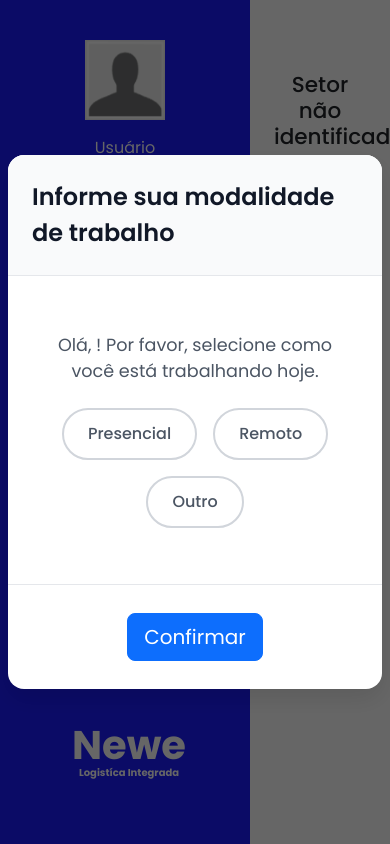
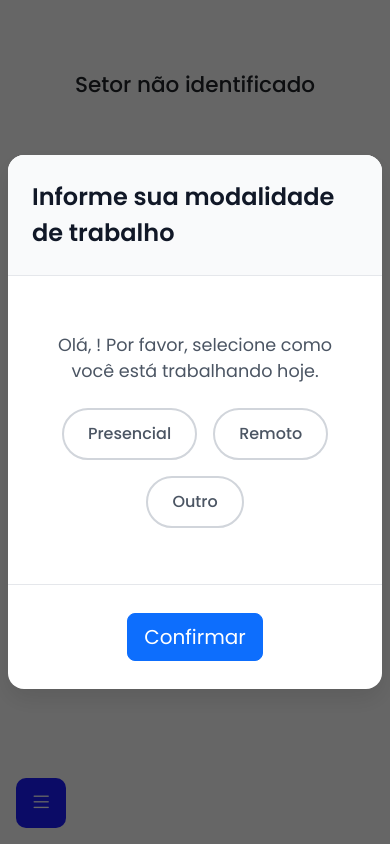
Before and after one commit to Team-Chronos/API-DSM-2SEMESTRE-2025, a React (Vite) app in the folder frontend/: page / in a window 390 px wide. Built offline with nearby package versions, Linux system fonts and the light colour scheme; sample sign-in values are in the browser's storage.

Commit message:
feat (#125): menu responsivo a telas pequenas

```diff
--- a/frontend/src/components/HomeLayout.tsx
+++ b/frontend/src/components/HomeLayout.tsx
@@ -6,11 +6,11 @@ export const HomeLayout = () => {
 	const { logout } = useAuth()
 
 	return (
-    <div className="home-layout d-flex overflow-y-hidden">
+    <div className="home-layout d-flex overflow-y-hidden" style={{ height: '100vh' }}>
       <Sidebar
         onLogout={logout}
       />
-      <main className="home-main flex-grow-1 p-4 overflow-y-auto" style={{ height: '100vh' }}>{<Outlet />}</main>
+      <main className="home-main flex-grow-1 p-4 overflow-y-auto">{<Outlet />}</main>
     </div>
   );
 }
--- a/frontend/src/components/Sidebar.tsx
+++ b/frontend/src/components/Sidebar.tsx
@@ -2,6 +2,7 @@ import { Logo } from "./Logo"
 import "../css/sidebar.css";
 import { useAuth } from "../context/AuthContext";
 import { useLocation, useNavigate } from "react-router-dom";
+import { useState } from "react";
 
 interface SidebarProps {
   onLogout: () => void;
@@ -19,6 +20,7 @@ export const Sidebar = ({ onLogout }: SidebarProps) => {
   const { user } = useAuth();
   const navigate = useNavigate();
   const location = useLocation();
+  const [open, setOpen] = useState(false);
 
   const currentPath = location.pathname.replace("/", "") || "inicio";
 
@@ -31,7 +33,8 @@ export const Sidebar = ({ onLogout }: SidebarProps) => {
 	const setorTexto = user?.setor ? setorMap[user.setor] : "Desconhecido";
 
 	return (
-    <div id="barra-lateral" className="d-flex flex-column align-items-center">
+    <>
+      <div id="barra-lateral" className={`d-flex h-100 flex-column align-items-center ${open ? "open" : ""}`}>
         <div id="colab-info" className="d-flex flex-column align-items-center mb-1 mt-4">
           <img
             id="colab-img"
@@ -57,7 +60,10 @@ export const Sidebar = ({ onLogout }: SidebarProps) => {
                     item.id === currentPath ? "active" : ""
                   }`}
                   style={{ cursor: "pointer" }}
-                onClick={() => navigate(item.id === "inicio" ? "/" : `/${item.id}`)}
+                  onClick={() => {
+                    navigate(item.id === "inicio" ? "/" : `/${item.id}`)
+                    setOpen(false)
+                  }}
                 >
                   <i className={`bi ${iconName}`}></i>
                   <span>{item.label}</span>
@@ -79,5 +85,13 @@ export const Sidebar = ({ onLogout }: SidebarProps) => {
 
         <Logo />
       </div>
+
+      <button
+        className="btn-toggle-sidebar"
+        onClick={() => setOpen(!open)}
+      >
+        <i className="bi bi-list"></i>
+      </button>
+    </>
   );
 }
--- a/frontend/src/css/sidebar.css
+++ b/frontend/src/css/sidebar.css
@@ -1,9 +1,50 @@
+.btn-toggle-sidebar {
+  display: none;
+  position: fixed;
+  bottom: 16px;
+  left: 16px;
+  z-index: 999;
+  background: var(--azul);
+  color: white;
+  border: none;
+  padding: 8px 14px;
+  border-radius: 10px;
+  font-size: 1.4rem;
+
+  transition: left .45s ease;
+}
+
 #barra-lateral {
   background-color: var(--azul);
   color: white;
   padding: 1rem;
   width: 15%;
   min-width: 250px;
+
+  transition: transform .4s ease;
+}
+
+@media (max-width: 768px) {
+  #barra-lateral {
+    position: fixed;
+    height: 100vh;
+    top: 0;
+    left: 0;
+    transform: translateX(-100%);
+    z-index: 998;
+  }
+
+  #barra-lateral.open {
+    transform: translateX(0);
+  }
+
+  .btn-toggle-sidebar {
+    display: block;
+  }
+
+  #barra-lateral.open ~ .btn-toggle-sidebar {
+    left: calc(250px + 16px);
+  }
 }
 
 #barra-lateral #colab-info {
```
Lines whose indentation alone changed are shown as unchanged.
